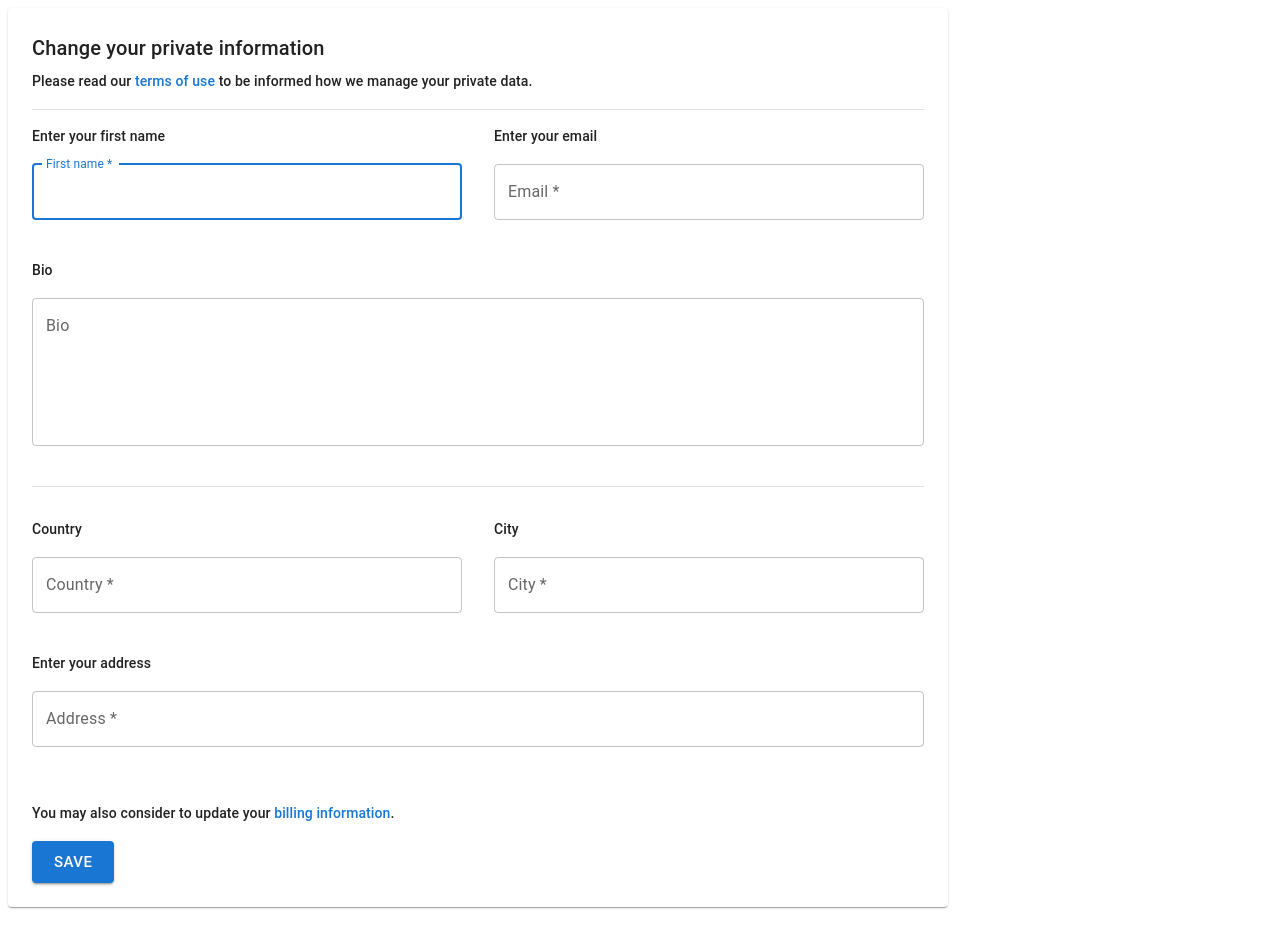
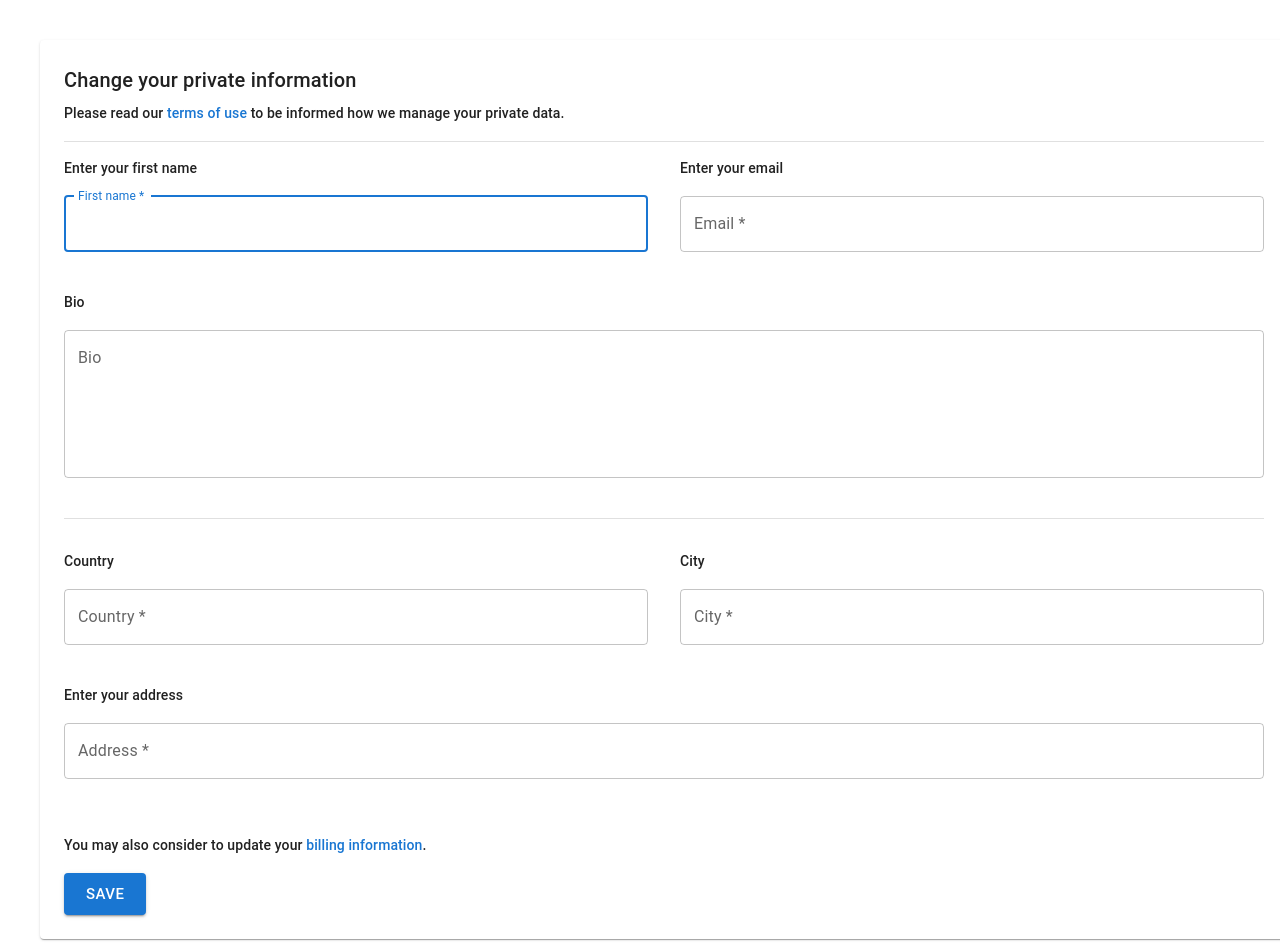
Before and after one commit to GreyHound87/mail-form, a React (Vite) app: page / in a window 1280 px wide. Before the commit the page ends 915 px from the top, so only its background shows below. Built offline with nearby package versions, Linux system fonts and the light colour scheme.

Commit message:
макс.ширина, центровка формы

```diff
--- a/package.json
+++ b/package.json
@@ -13,8 +13,6 @@
     },
     "dependencies": {
         "@emailjs/browser": "^4.4.1",
-        "@emotion/react": "^11.11.4",
-        "@emotion/styled": "^11.11.5",
         "@mui/material": "^5.16.1",
         "@reduxjs/toolkit": "^2.2.6",
         "final-form": "^4.20.10",
--- a/src/components/FormComponent/FormComponent.jsx
+++ b/src/components/FormComponent/FormComponent.jsx
@@ -10,11 +10,11 @@
             render={({ handleSubmit }) => (
                 <form onSubmit={handleSubmit}>
                     <Grid container spacing={4}>
-                        <Grid item xs={12} sm={6}>
+                        <Grid item xs={12} md={6}>
                             <Typography variant="subtitle2">Enter your first name</Typography>
                             <Field name="firstName" component={renderTextField} label="First name *" autoFocus />
                         </Grid>
-                        <Grid item xs={12} sm={6}>
+                        <Grid item xs={12} md={6}>
                             <Typography variant="subtitle2">Enter your email</Typography>
                             <Field name="email" component={renderTextField} label="Email *" />
                         </Grid>
@@ -25,11 +25,11 @@
                         <Grid item xs={12}>
                             <Divider />
                         </Grid>
-                        <Grid item xs={12} sm={6}>
+                        <Grid item xs={12} md={6}>
                             <Typography variant="subtitle2">Country</Typography>
                             <Field name="country" component={renderTextField} label="Country *" />
                         </Grid>
-                        <Grid item xs={12} sm={6}>
+                        <Grid item xs={12} md={6}>
                             <Typography variant="subtitle2">City</Typography>
                             <Field name="city" component={renderTextField} label="City *" />
                         </Grid>
--- a/src/components/MailForm/MailForm.jsx
+++ b/src/components/MailForm/MailForm.jsx
@@ -23,8 +23,8 @@
 
     return (
         <>
-            <Grid container spacing={4}>
-                <Grid item xs={12} md={9}>
+            <Grid container spacing={4} sx={{ maxWidth: '1280px', margin: '0 auto' }}>
+                <Grid item>
                     <Paper elevation={1} component={Card}>
                         <Box p={3}>
                             <Typography variant="h6" gutterBottom>
```
Also changed, not shown: 2 other files (tests, documents, lock files or other folders).
